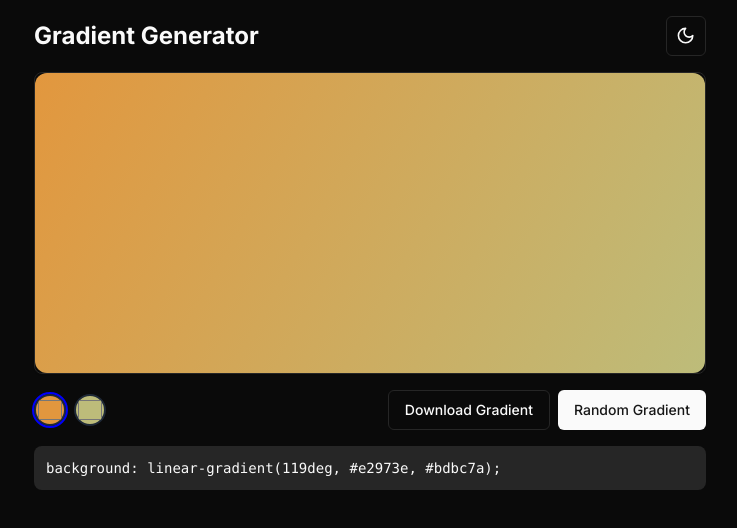
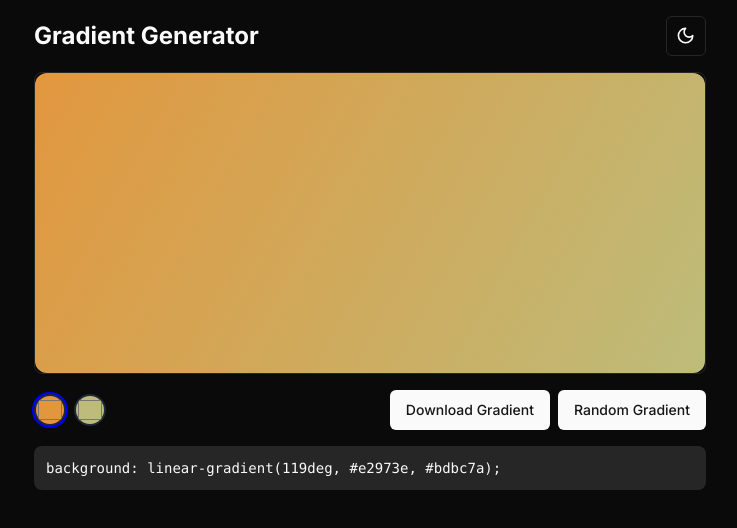
Before and after one commit to Klaudioz/gradient-generator, a Next.js app: page / in a window 1280 px wide. Shown: the top 528 px of the page, without its empty margins (270-1007 px from the left). Built offline with nearby package versions, Linux system fonts and the light colour scheme.

Commit message:
Make both buttons similar

```diff
--- a/components/gradient-generator.tsx
+++ b/components/gradient-generator.tsx
@@ -125,7 +125,6 @@ export default function GradientGenerator() {
 
         <div className="flex gap-2">
           <Button
-            variant="outline"
             onClick={downloadGradient}
           >
             Download Gradient
```
